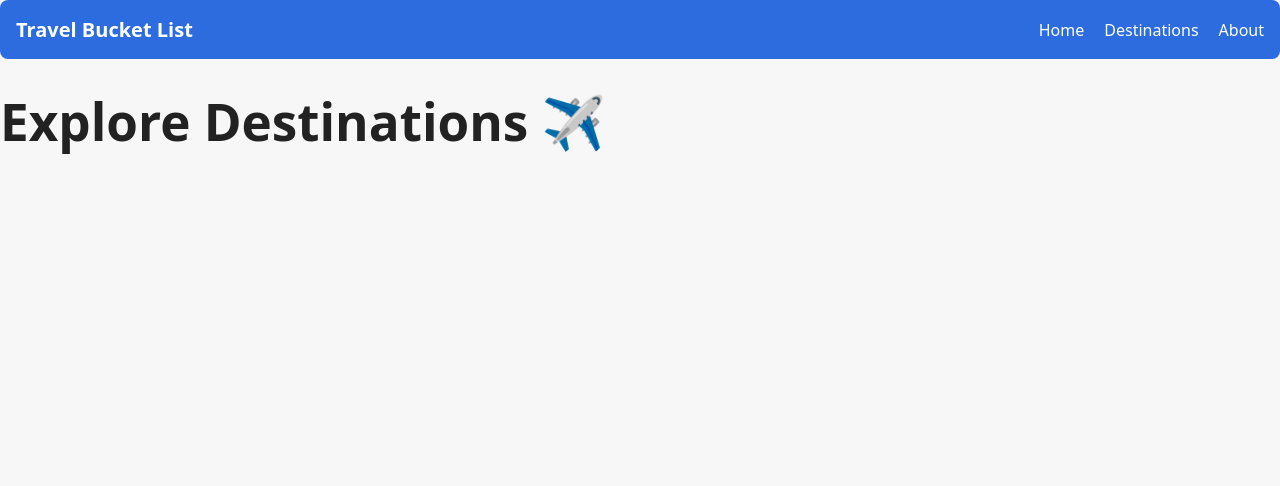
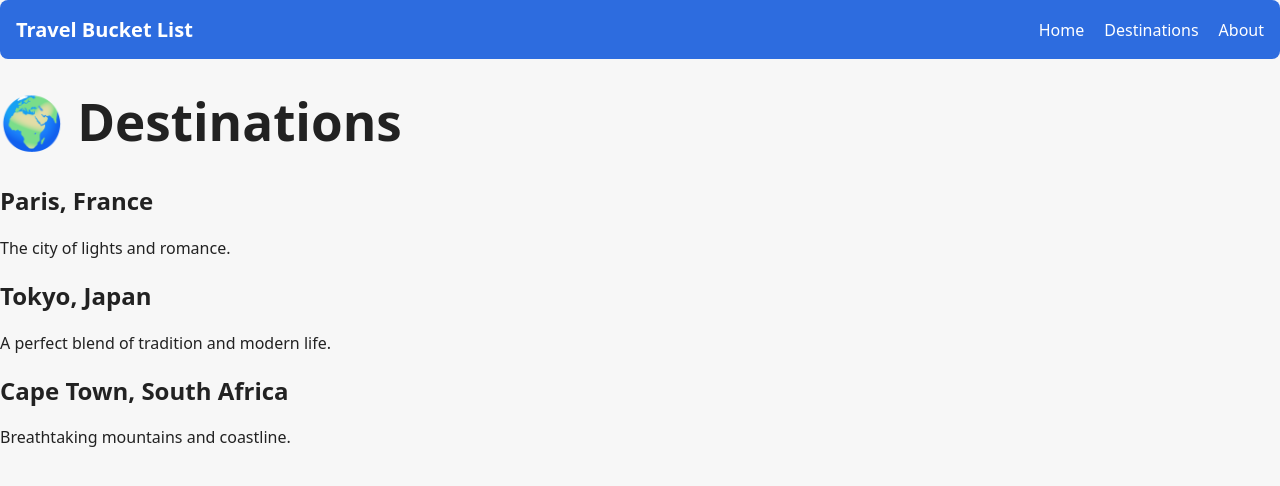
Before and after one commit to zypherson/travel-bucket-list, a React (Vite) app: page /destinations in a window 1280 px wide. Shown: the top 486 px of the page. Built offline with nearby package versions, Linux system fonts and the light colour scheme.

Commit message:
removed placeholder fom app jsx and imported the actual destination page

```diff
--- a/src/App.jsx
+++ b/src/App.jsx
@@ -1,13 +1,11 @@
 import { Routes, Route } from "react-router-dom";
 import Navbar from "./components/Navbar";
-
+import Destinations from "./pages/Destinations";
 function Home() {
   return <h1>Welcome to Your Travel Bucket List 🌍</h1>;
 }
 
-function Destinations() {
-  return <h1>Explore Destinations ✈️</h1>;
-}
+
 
 function About() {
   return <h1>About This App 📝</h1>;
```
